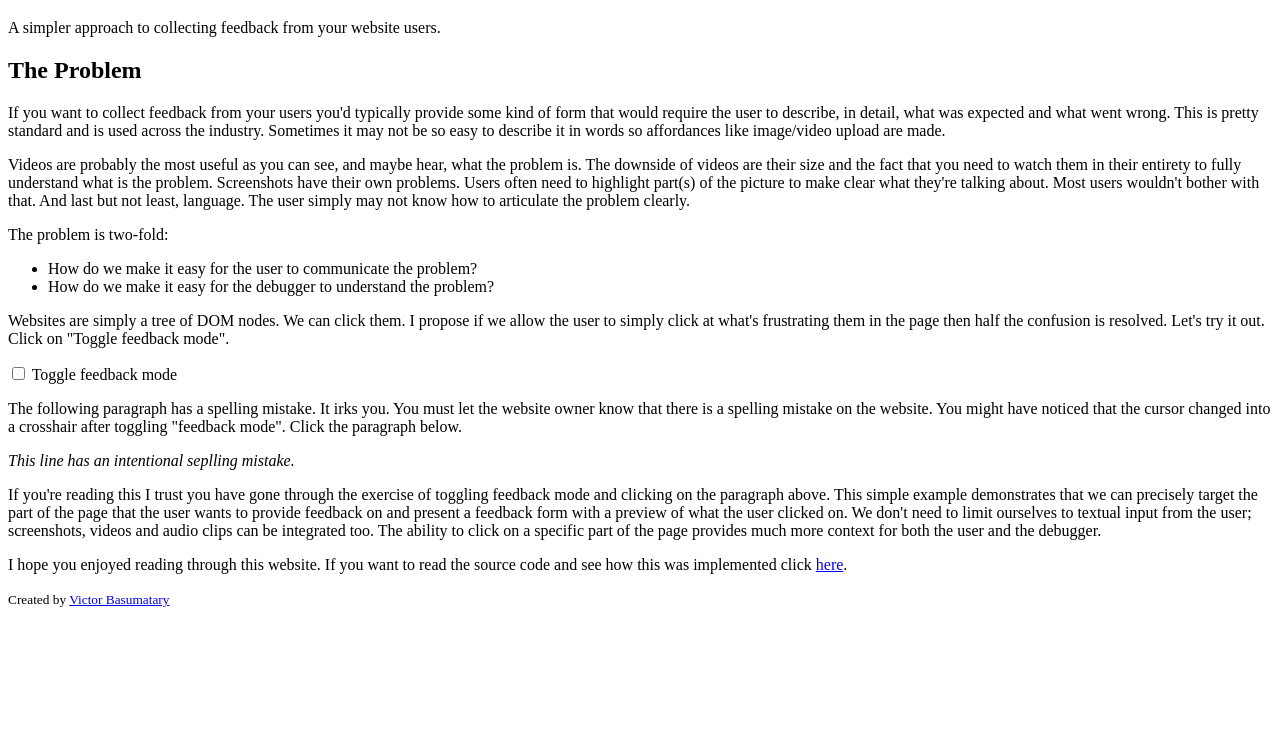
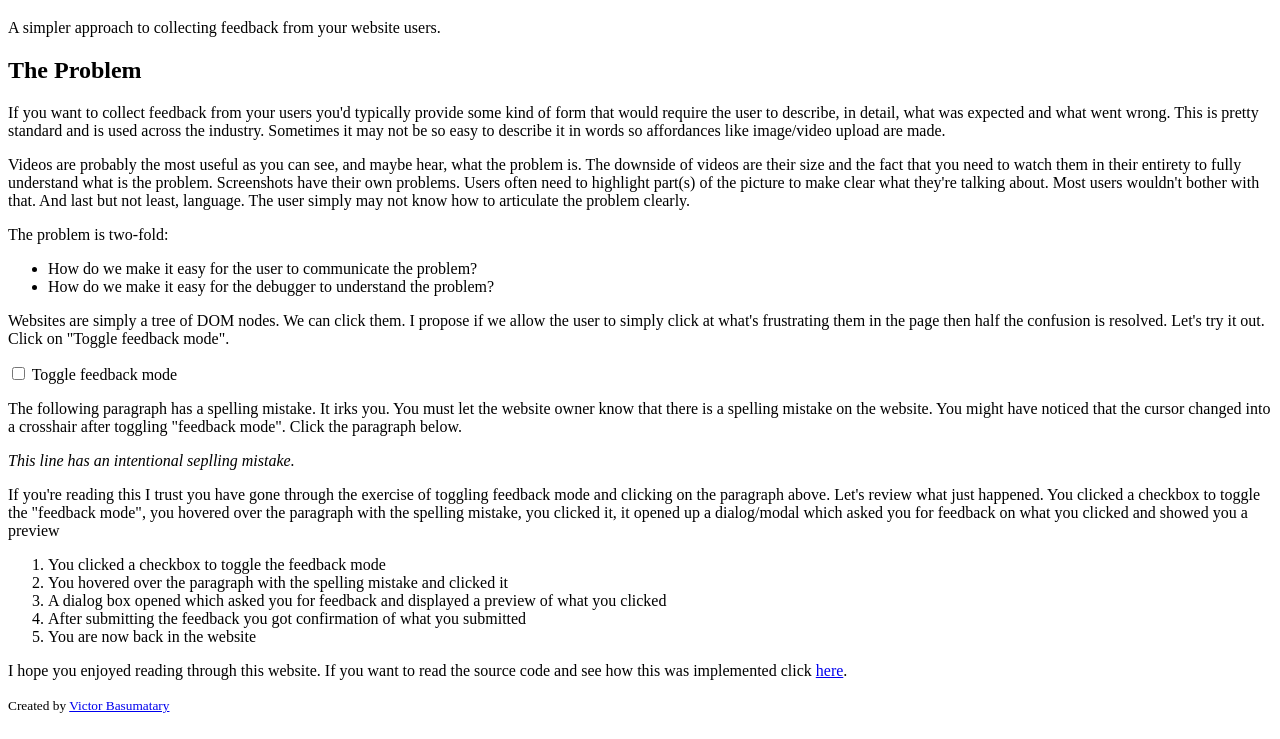
Before and after one commit to vlence/simplefeedback, a website: page index.html in a window 1280 px wide. Shown: the part 61-800 px from the top of the page. Drawn offline with Linux system fonts and the light colour scheme.

Commit message:
Replace <section> with <div>

```diff
--- a/index.html
+++ b/index.html
@@ -21,8 +21,8 @@
                 </p>
         </noscript>
 
-        <section class="fb-app">
-                <h1>The Problem</h1>
+        <div class="fb-app">
+                <h2>The Problem</h2>
 
                 <p>
                         If you want to collect feedback from your users you'd typically provide some kind
@@ -99,17 +99,22 @@
                         </form>
                 </dialog>
 
-
                 <p>
                         If you're reading this I trust you have gone through the exercise of toggling feedback
-                        mode and clicking on the paragraph above. This simple example demonstrates that we can
-                        precisely target the part of the page that the user wants to provide feedback on and
-                        present a feedback form with a preview of what the user clicked on. We don't need to
-                        limit ourselves to textual input from the user; screenshots, videos and audio clips
-                        can be integrated too. The ability to click on a specific part of the page provides
-                        much more context for both the user and the debugger.
+                        mode and clicking on the paragraph above. Let's review what just happened. You clicked
+                        a checkbox to toggle the "feedback mode", you hovered over the paragraph with the
+                        spelling mistake, you clicked it, it opened up a dialog/modal which asked you for
+                        feedback on what you clicked and showed you a preview
                 </p>
-        </section>
+
+                <ol>
+                        <li>You clicked a checkbox to toggle the feedback mode</li>
+                        <li>You hovered over the paragraph with the spelling mistake and clicked it</li>
+                        <li>A dialog box opened which asked you for feedback and displayed a preview of what you clicked</li>
+                        <li>After submitting the feedback you got confirmation of what you submitted</li>
+                        <li>You are now back in the website</li>
+                </ol>
+        </div>
 
         <footer>
                 <p>
```
